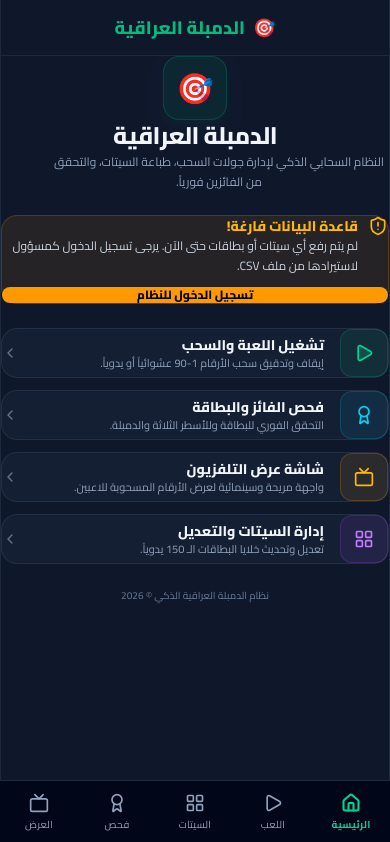
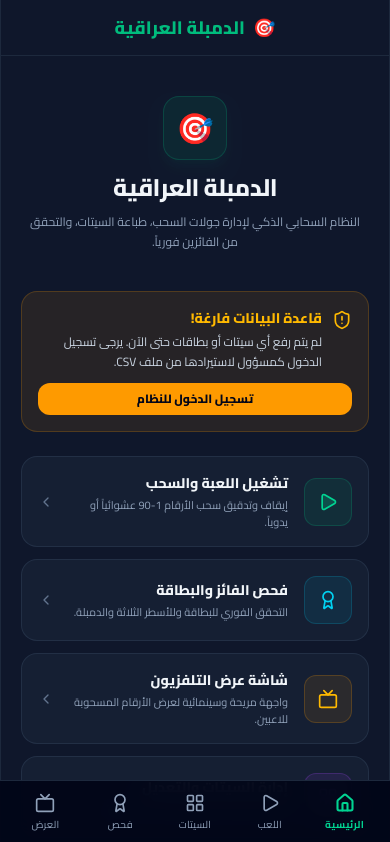
Before and after one commit to zxxc218-ui/dambala, a Next.js app: page / in a window 390 px wide. Shown: the top 842 px of the page. Built offline with nearby package versions, Linux system fonts and the light colour scheme; no server answers; the database is empty.

Commit message:
Make the UI responsive on desktop and fix layered CSS reset

```diff
--- a/src/app/globals.css
+++ b/src/app/globals.css
@@ -25,10 +25,18 @@
   --shadow-lg: 0 10px 15px -3px rgba(0,0,0,0.5), 0 4px 6px -2px rgba(0,0,0,0.5);
 }
 
+/*
+  This reset must live inside `base`. Tailwind v4 puts its utilities in the
+  `utilities` layer, and any UNLAYERED rule beats every layered rule regardless of
+  specificity — so an unlayered `* { margin: 0; padding: 0 }` silently cancelled
+  every m-* / p-* / mx-auto utility in the app.
+*/
+@layer base {
   * {
     box-sizing: border-box;
     padding: 0;
     margin: 0;
+  }
 }
 
 html, body {
@@ -40,9 +48,25 @@ html, body {
   overflow-x: hidden;
 }
 
-/* Prevent auto zoom on iOS Safari */
+/*
+  Responsive scale-up for larger screens.
+  The whole UI is authored mobile-first in rem-based Tailwind units, so raising the
+  root font-size scales text, padding, gaps and icons together — the layout keeps its
+  proportions instead of staying phone-sized on a desktop monitor.
+*/
+@media (min-width: 768px) {
+  html { font-size: 17px; }
+}
+
+@media (min-width: 1280px) {
+  html { font-size: 18px; }
+}
+
+/* Prevent auto zoom on iOS Safari (only needed on touch-sized screens) */
+@media (max-width: 767px) {
   input, select, textarea {
     font-size: 16px !important;
+  }
 }
 
 /* Base Layout Classes */
@@ -256,6 +280,99 @@ input, select, textarea {
   border: 2px solid #f1c40f;
 }
 
+/* The page frame stays centred at every width */
+.app-shell {
+  margin-inline: auto;
+}
+
+/* ==========================================================================
+   Set sheet — an on-screen copy of the printed booklet page
+   6 cards laid out in two columns of three, exactly like the paper original.
+   ========================================================================== */
+
+.sheet {
+  background: #ffffff;
+  color: #111111;
+  border-radius: 8px;
+  padding: 18px 14px 20px;
+  box-shadow: var(--shadow-lg);
+}
+
+.sheet-cols {
+  display: grid;
+  grid-template-columns: 1fr;
+  gap: 18px;
+  direction: ltr; /* keeps "الخطوط" on the left and "الزوايا" on the right, as printed */
+}
+
+@media (min-width: 640px) {
+  .sheet {
+    padding: 22px 20px 26px;
+  }
+  .sheet-cols {
+    grid-template-columns: 1fr 1fr;
+    gap: 26px;
+  }
+}
+
+.sheet-col-head {
+  text-align: center;
+  line-height: 1.35;
+  margin-bottom: 6px;
+  direction: rtl;
+}
+
+.sheet-col-head .title {
+  font-weight: 800;
+  font-size: 15px;
+}
+
+.sheet-col-head .subtitle {
+  font-size: 11.5px;
+  font-weight: 600;
+  color: #333333;
+}
+
+.sheet-card + .sheet-card {
+  margin-top: 14px;
+}
+
+.sheet-card-nums {
+  display: flex;
+  justify-content: space-between;
+  align-items: flex-end;
+  direction: ltr; /* set number on the left, card number on the right */
+  padding: 0 3px 2px;
+  font-weight: 800;
+  font-size: 15px;
+  line-height: 1;
+}
+
+.sheet-grid {
+  width: 100%;
+  border-collapse: collapse;
+  table-layout: fixed;
+  direction: ltr; /* columns run 1-9 → 80-90 left to right */
+  border: 1.6px solid #111111;
+}
+
+.sheet-grid td {
+  border: 1px solid #111111;
+  height: 30px;
+  padding: 0;
+  text-align: center;
+  font-size: 15px;
+  font-weight: 700;
+  font-variant-numeric: tabular-nums;
+}
+
+@media (min-width: 640px) {
+  .sheet-grid td {
+    height: 34px;
+    font-size: 16px;
+  }
+}
+
 /* Animations */
 @keyframes popIn {
   0% { transform: scale(0.8); opacity: 0.8; }
@@ -270,6 +387,24 @@ input, select, textarea {
   }
   .navbar, .btn, .no-print {
     display: none !important;
+  }
+  /* The app shell is a dark phone-width frame on screen; printing needs a plain page */
+  .app-shell {
+    max-width: 100% !important;
+    background: white !important;
+    border: none !important;
+    box-shadow: none !important;
+    padding-bottom: 0 !important;
+  }
+  .sheet {
+    box-shadow: none !important;
+    border-radius: 0 !important;
+    padding: 0 !important;
+    page-break-inside: avoid;
+  }
+  .sheet-cols {
+    grid-template-columns: 1fr 1fr !important;
+    gap: 10mm !important;
   }
   .container {
     max-width: 100% !important;
--- a/src/app/layout.tsx
+++ b/src/app/layout.tsx
@@ -13,6 +13,11 @@ export const metadata: Metadata = {
   description: 'نظام متكامل لإدارة وتشغيل لعبة الدمبلة العراقية وطباعة السيتات وفحص الفائزين',
 };
 
+export const viewport = {
+  width: 'device-width',
+  initialScale: 1,
+};
+
 export default function RootLayout({
   children,
 }: Readonly<{
@@ -21,7 +26,7 @@ export default function RootLayout({
   return (
     <html lang="ar" dir="rtl" className={cairo.variable}>
       <body className="bg-slate-950 text-white min-h-screen overflow-x-hidden selection:bg-emerald-500 selection:text-slate-950">
-        <div className="w-full max-w-[430px] mx-auto min-h-screen bg-slate-900 shadow-2xl relative flex flex-col justify-between overflow-x-hidden border-x border-slate-800 pb-20">
+        <div className="app-shell w-full max-w-[430px] md:max-w-3xl lg:max-w-5xl xl:max-w-6xl mx-auto min-h-screen bg-slate-900 shadow-2xl relative flex flex-col justify-between overflow-x-hidden border-x border-slate-800 pb-20 md:pb-10">
           <main className="flex-1 w-full">{children}</main>
         </div>
       </body>
--- a/src/app/page.tsx
+++ b/src/app/page.tsx
@@ -1,7 +1,7 @@
 import Link from 'next/link';
 import { supabase } from '@/lib/supabase';
 import Navbar from '@/components/Navbar';
-import { Play, Award, LayoutGrid, ShieldAlert, CheckCircle2, Tv, ChevronLeft } from 'lucide-react';
+import { Play, Award, LayoutGrid, ShieldAlert, CheckCircle2, Tv, ChevronLeft, ScrollText } from 'lucide-react';
 
 export const revalidate = 0; // Disable caching to always reflect DB state
 
@@ -34,7 +34,7 @@ export default async function Home() {
   return (
     <>
       <Navbar />
-      <div className="w-full px-5 py-6 flex flex-col gap-6 select-none pb-24">
+      <div className="w-full px-5 md:px-8 py-6 md:py-10 flex flex-col gap-6 select-none pb-24 md:pb-12">
 
         {/* Hero / Header Section */}
         <div className="text-center py-4">
@@ -89,7 +89,7 @@ export default async function Home() {
         )}
 
         {/* Action Cards List */}
-        <div className="flex flex-col gap-3">
+        <div className="flex flex-col gap-3 md:grid md:grid-cols-2 md:gap-4">
 
           {/* Card 1: Play */}
           <Link
@@ -159,6 +159,23 @@ export default async function Home() {
             <ChevronLeft size={16} className="text-slate-500 group-hover:translate-x-[-2px] transition-transform" />
           </Link>
 
+          {/* Card 5: Set sheet map */}
+          <Link
+            href="/sheet"
+            className="flex items-center gap-4 bg-slate-800/50 hover:bg-slate-800 border border-slate-700/50 hover:border-slate-600 rounded-2xl p-4 transition-all duration-200 active:scale-[0.98] group"
+          >
+            <div className="w-12 h-12 rounded-xl bg-sky-500/10 text-sky-400 flex items-center justify-center border border-sky-500/20 group-hover:scale-105 transition-transform">
+              <ScrollText size={20} />
+            </div>
+            <div className="flex-1 min-w-0">
+              <h3 className="text-sm font-extrabold text-slate-100" style={{ fontFamily: 'Cairo, sans-serif' }}>خريطة السيت</h3>
+              <p className="text-[11px] text-slate-400 mt-1 leading-normal" style={{ fontFamily: 'Cairo, sans-serif' }}>
+                عرض السيت بنفس شكل الورقة المطبوعة، 6 كروت بعمودين.
+              </p>
+            </div>
+            <ChevronLeft size={16} className="text-slate-500 group-hover:translate-x-[-2px] transition-transform" />
+          </Link>
+
         </div>
 
         {/* Footer Info */}
```
Lines whose indentation alone changed are shown as unchanged.
